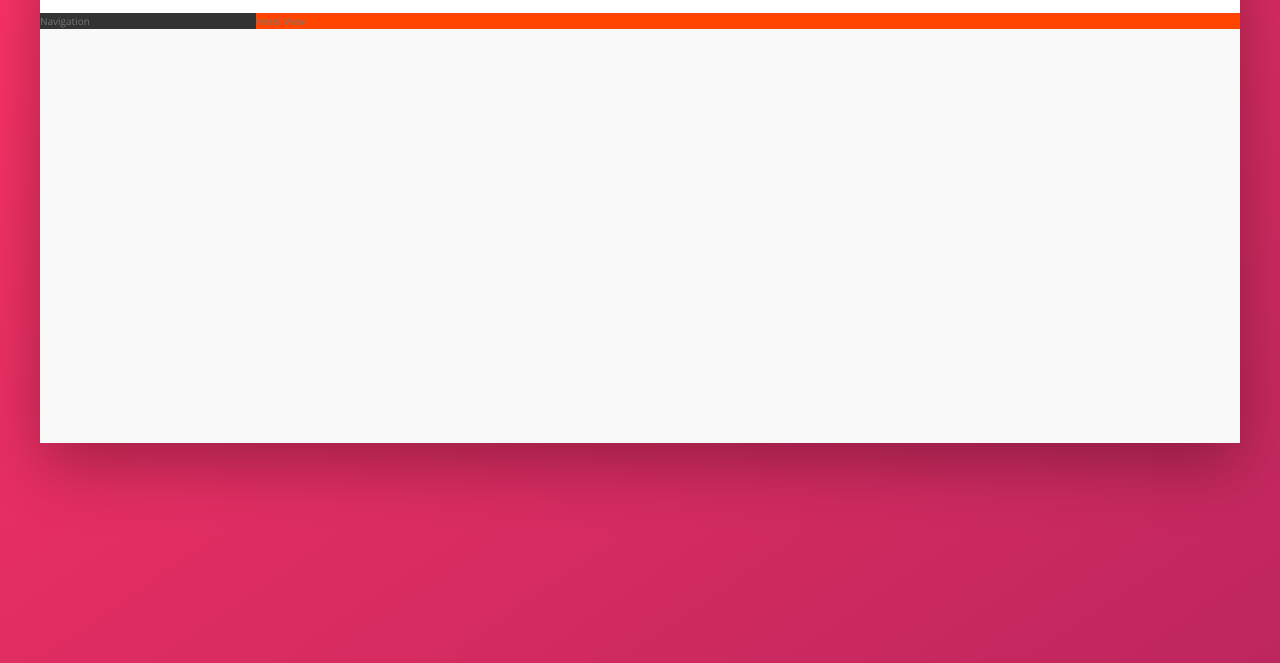
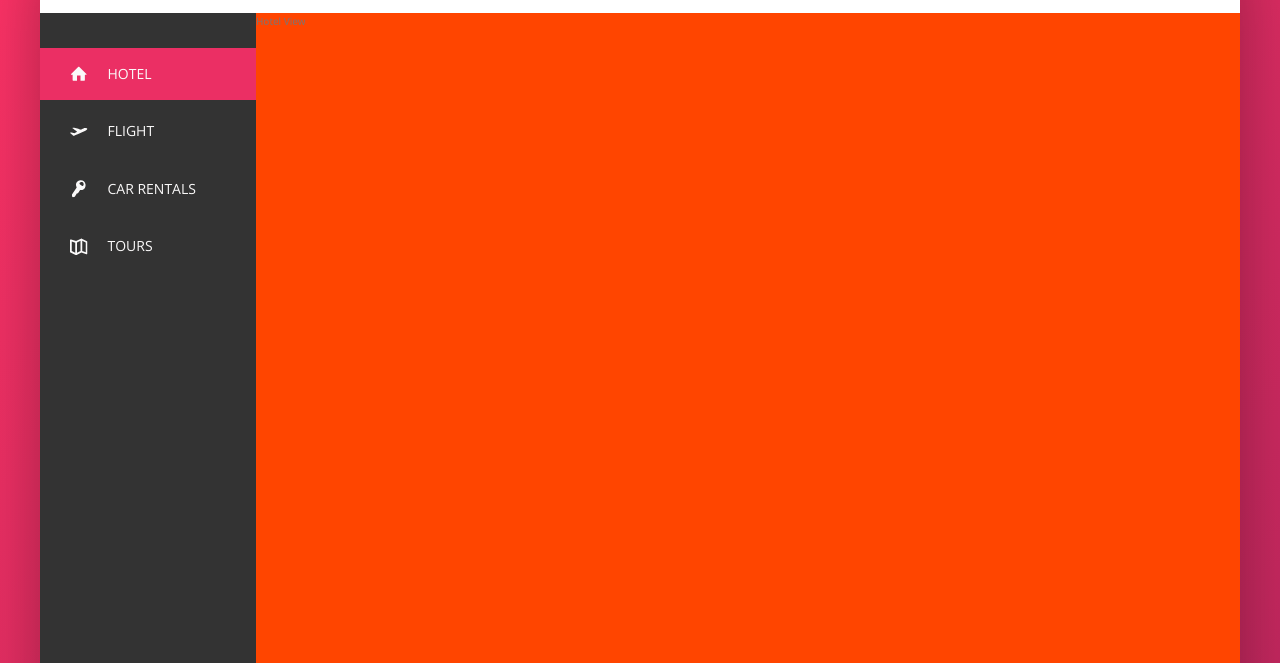
Before and after one commit to guiaramos/advanced-css-sass, a website: page Trillo/index.html in a window 1280 px wide. Shown: the part 137-800 px from the top of the page. Drawn offline with nearby package versions, Linux system fonts and the light colour scheme.

Commit message:
Add side navigation styles

```diff
--- a/Trillo/index.html
+++ b/Trillo/index.html
@@ -68,9 +68,59 @@
 
       <!-- Container Body Start -->
       <div class="content">
+        <!-- Left navigation section -->
         <nav class="sidebar">
-          Navigation
+          <ul class="sidebar-nav">
+            <!-- Home -->
+            <li class="sidebar-nav__item sidebar-nav__item--active">
+              <a href="#" class="sidebar-nav__link">
+                <svg class="sidebar-nav__icon">
+                  <use xlink:href="./img/sprite.svg#icon-home"></use>
+                </svg>
+                <span>Hotel</span>
+              </a>
+            </li>
+
+            <!-- Flight -->
+            <li class="sidebar-nav__item">
+              <a href="#" class="sidebar-nav__link">
+                <svg class="sidebar-nav__icon">
+                  <use
+                    xlink:href="./img/sprite.svg#icon-aircraft-take-off"
+                  ></use>
+                </svg>
+                <span>Flight</span>
+              </a>
+            </li>
+
+            <!-- Car rentals -->
+            <li class="sidebar-nav__item">
+              <a href="#" class="sidebar-nav__link">
+                <svg class="sidebar-nav__icon">
+                  <use xlink:href="./img/sprite.svg#icon-key"></use>
+                </svg>
+                <span>Car rentals</span>
+              </a>
+            </li>
+
+            <!-- Tours -->
+            <li class="sidebar-nav__item">
+              <a href="#" class="sidebar-nav__link">
+                <svg class="sidebar-nav__icon">
+                  <use xlink:href="./img/sprite.svg#icon-map"></use>
+                </svg>
+                <span>Tours</span>
+              </a>
+            </li>
+          </ul>
+
+          <!-- Legal information -->
+          <div class="legal">
+            &copy; 2019 by trillo. All rights reserved.
+          </div>
         </nav>
+
+        <!-- Main section -->
         <main class="hotel-view">
           Hotel View
         </main>
--- a/Trillo/sass/_component.scss
+++ b/Trillo/sass/_component.scss
@@ -120,3 +120,76 @@
     }
   }
 }
+
+/**********************************
+*!        SIDE NAVIGATION
+**********************************/
+
+.sidebar-nav {
+  font-size: 1.4rem;
+  list-style: none;
+  margin-top: 3.5rem;
+
+  &__item {
+    position: relative;
+
+    &:not(:last-child) {
+      margin-bottom: 0.5rem;
+    }
+
+    &::before {
+      content: "";
+      position: absolute;
+      top: 0;
+      left: 0;
+      height: 100%;
+      width: 3px;
+      background-color: var(--color-primary);
+      transform: scaleY(0);
+      transition: transform 0.2s, width 0.4s cubic-bezier(1, 0, 0, 1) 0.2s,
+        background-color 0.1s;
+    }
+
+    &:hover::before,
+    &--active::before {
+      transform: scaleY(1);
+      width: 100%;
+    }
+
+    &:active::before {
+      background-color: var(--color-primary-light);
+    }
+  }
+
+  &__link {
+    &:link,
+    &:visited {
+      color: var(--color-grey-light-1);
+      text-decoration: none;
+      text-transform: uppercase;
+      display: block;
+      padding: 1.5rem 3rem;
+      display: flex;
+      align-items: center;
+      position: relative;
+      z-index: 10;
+    }
+  }
+  &__icon {
+    width: 1.75rem;
+    height: 1.75rem;
+    margin-right: 2rem;
+    fill: currentColor;
+  }
+}
+
+/**********************************
+*?      LEGAL INFORMATION
+*/
+
+.legal {
+  font-size: 1.2rem;
+  color: var(--color-grey-light-4);
+  text-align: center;
+  padding: 2.5rem;
+}
--- a/Trillo/sass/_layout.scss
+++ b/Trillo/sass/_layout.scss
@@ -44,6 +44,9 @@
 .sidebar {
   background-color: var(--color-grey-dark-1);
   flex: 0 0 18%;
+  display: flex;
+  flex-direction: column;
+  justify-content: space-between;
 }
 
 /**********************************
@@ -53,5 +56,6 @@
 .hotel-view {
   background-color: #fff;
   background-color: orangered; //! TEST
+  height: 80rem; //! TEST
   flex: 1;
 }
```
Also changed, not shown: Trillo/css/style.css.
